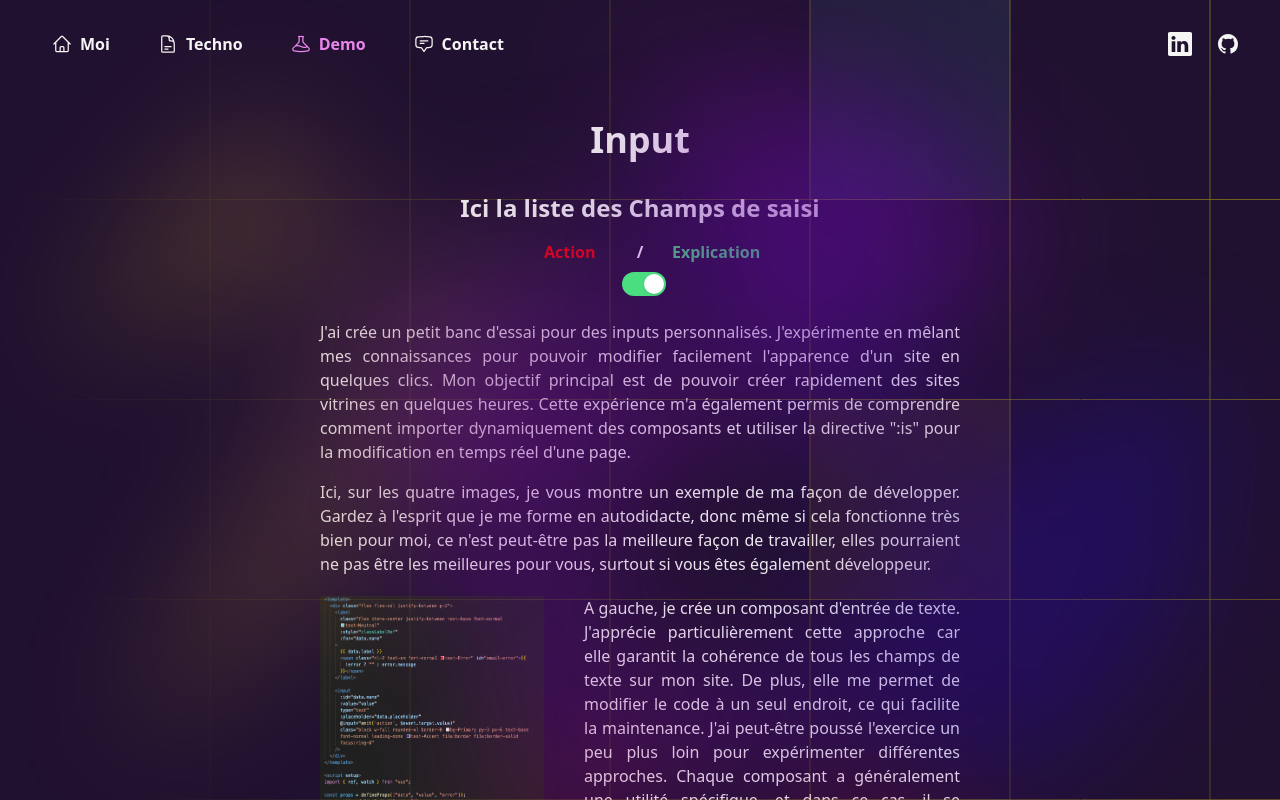
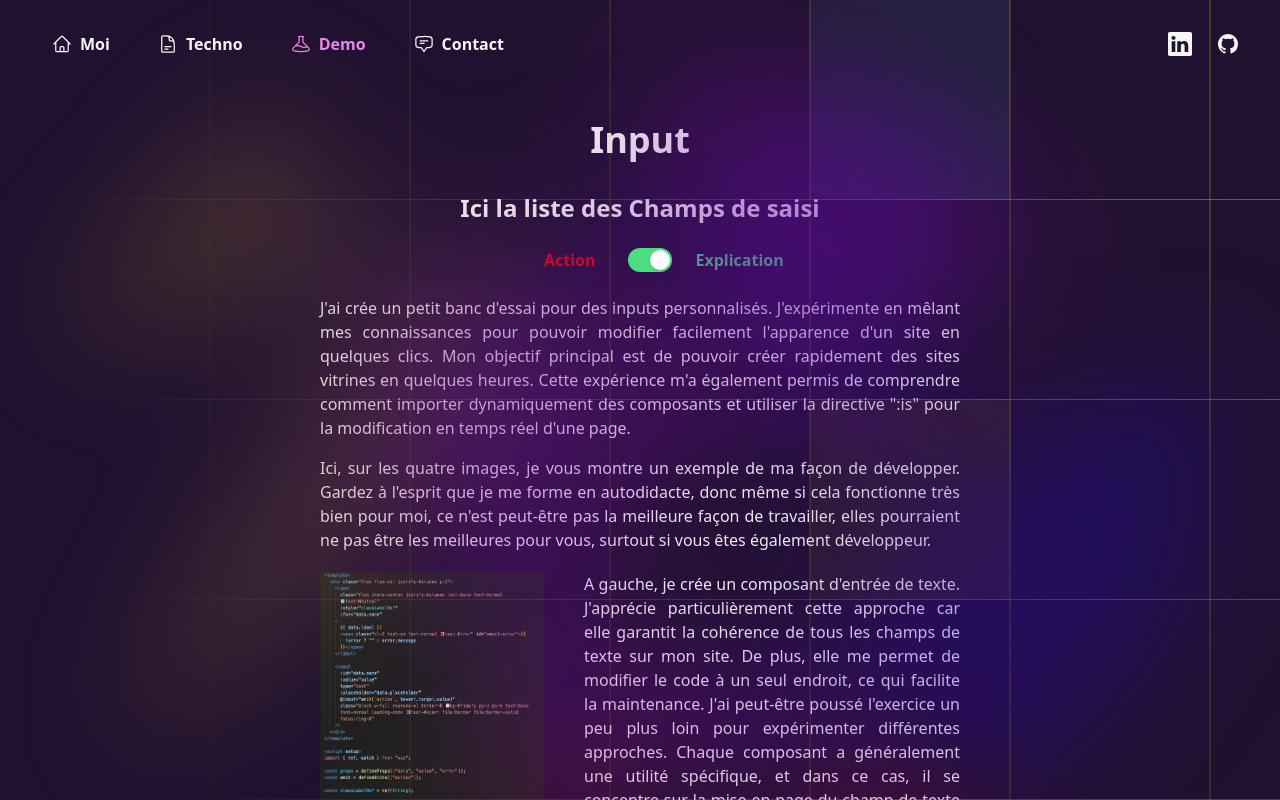
Before and after one commit to Robuchon/MaVitrine, a Vue app: page /input in a window 1280 px wide. Shown: the top 800 px of the page. Built offline with nearby package versions, Linux system fonts and the light colour scheme; what prettier-plugin-tailwindcss would draw is missing.

Commit message:
mise sur une ligne du switch

```diff
--- a/src/pages/Input.vue
+++ b/src/pages/Input.vue
@@ -3,16 +3,15 @@
     <h1>Input</h1>
     <h3>Ici la liste des Champs de saisi</h3>
     <div class="flex flex-col items-center">
-      <p class="mx-auto grid w-48 grid-cols-3">
-        <span class="text-Error">Action</span>
-        <span class="text-center font-black text-white">/</span>
+      <p class="mx-auto flex w-48 items-center gap-4">
+        <span class="text-Error">Action</span
+        ><InputsTarget
+          :data="explication"
+          :error="''"
+          v-model="explication.value"
+        ></InputsTarget>
         <span class="text-Success">Explication</span>
       </p>
-      <InputsTarget
-        :data="explication"
-        :error="''"
-        v-model="explication.value"
-      ></InputsTarget>
     </div>
     <transition
       enter-active-class="transition ease-out delay-300 duration-200"
```
